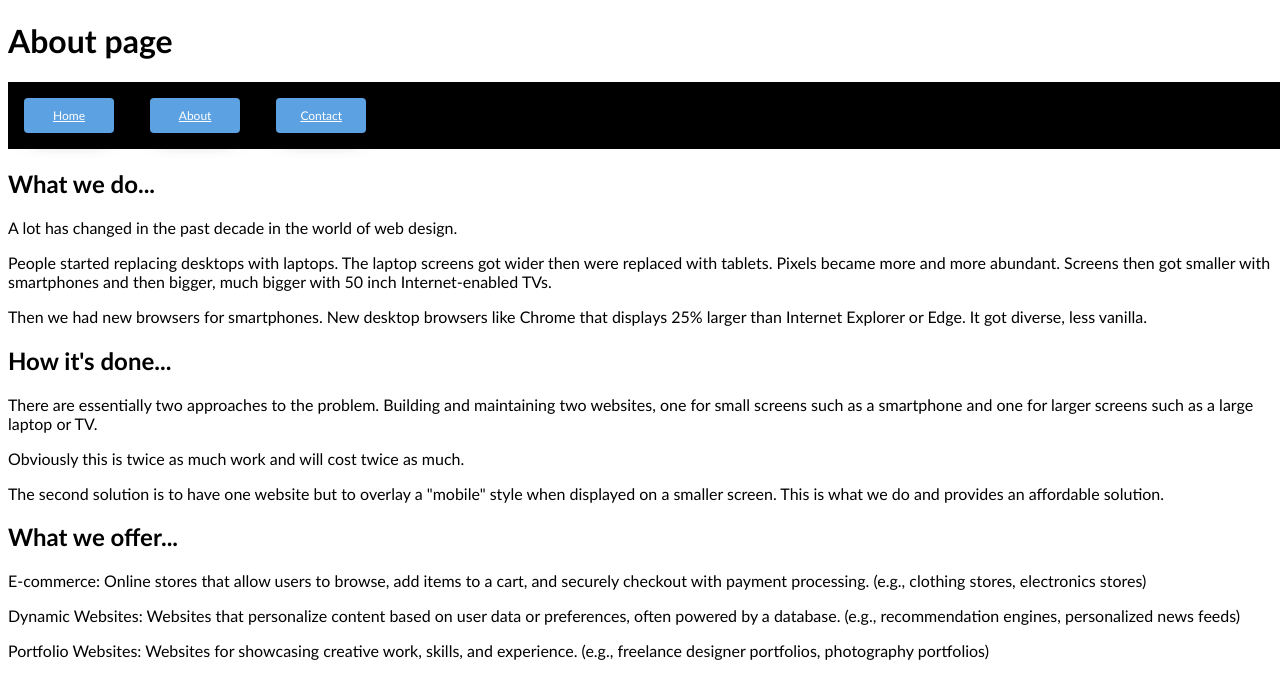
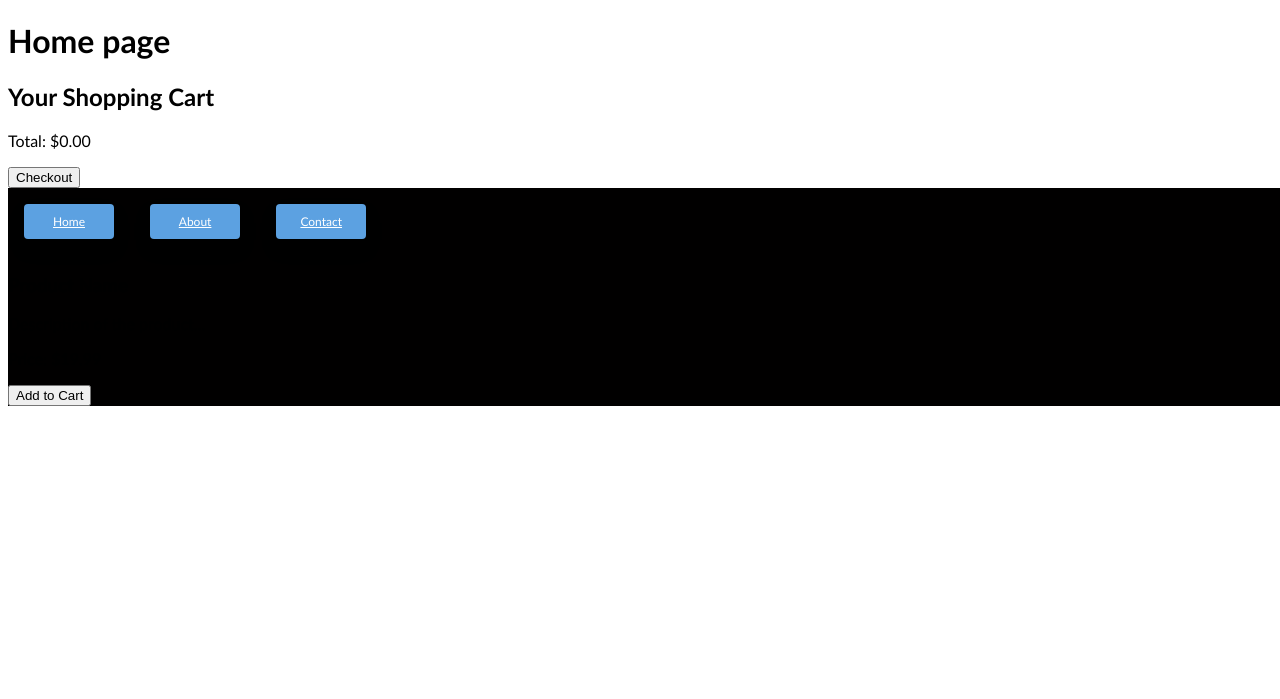
Before and after one commit to Ourkid1/Jacksrepo, a Flask app: page / in a window 1280 px wide. Shown: the top 699 px of the page. Run offline with Flask 3, Linux system fonts and the light colour scheme.

Commit message:
Update home.html

```diff
--- a/templates/home.html
+++ b/templates/home.html
@@ -3,69 +3,84 @@
 <head>
   <meta charset="UTF-8">
   <meta http-equiv="X-UA-Compatible" content="IE=edge">
-    <meta name='viewport' content='width=device-width, initial-scale=1.0'>
+  <meta name='viewport' content='width=device-width, initial-scale=1.0'/>
   <title>Home</title>
-    <link rel="stylesheet" href="{{ url_for('static', filename='about_style.css') }}">
+  <link rel="stylesheet" href="{{ url_for('static', filename='home_style.css') }}">
 </head>
 <body>
 
-<!-- Main Content -->
-<h1>About page</h1>
-<!-- Your homepage content goes here -->
+<h1>Home page</h1>
+<div class="cart">
+  <h2>Your Shopping Cart</h2>
+  <ul class="cart-items">
+  </ul>
+  <div class="cart-total">
+    <p>Total: $<span class="total-price">0.00</span></p>
+  </div>
+  <button class="checkout-btn">Checkout</button>
+</div>
 
-<!-- Navigation Bar -->
 <div class="container">
   <div class="navbar-header">
     <span class="icon-bar"></span>
     <span class="icon-bar"></span>
     <span class="icon-bar"></span>
-    </div>
+  </button>
     <a class="navbar-brand" href="/">Home</a>
     <a class="navbar-brand" href="/about">About</a>
     <a class="navbar-brand" href="/contact">Contact</a>
   </div>
 
-<!-- Additional Content -->
-<h2>What we do...</h2>
-<p>A lot has changed in the past decade in the world of web design.</p>
-<p>
-    People started replacing desktops with laptops. The laptop screens
-    got wider then were replaced with tablets. Pixels became more and more abundant.
-    Screens then got smaller with smartphones and then bigger, much bigger with 50 inch
-    Internet-enabled TVs.
-</p>
-<p>
-    Then we had new browsers for smartphones. New desktop browsers like Chrome that
-    displays 25% larger than Internet Explorer or Edge. It got diverse, less vanilla.
-</p>
+  <div class="product">
+    <h3>Product Name</h3>
+    <p>Description of the product...</p>
+    <p>Price: $<span class="product-price">19.99</span></p>
+    <button class="add-to-cart-btn">Add to Cart</button>
+  </div>
+</div>
 
-<h2>How it's done...</h2>
-<p>
-    There are essentially two approaches to the problem. Building and maintaining two
-    websites, one for small screens such as a smartphone and one for larger screens such
-    as a large laptop or TV.
-</p>
-<p>
-    Obviously this is twice as much work and will cost twice as much.
-</p>
-<p>
-    The second solution is to have one website but to overlay a "mobile" style when
-    displayed on a smaller screen. This is what we do and provides an affordable
-    solution.
-</p>
+<script>
+  const cartItemsList = document.querySelector('.cart-items');
+  const totalPriceSpan = document.querySelector('.total-price');
+  const checkoutBtn = document.querySelector('.checkout-btn');
+  const addToCartBtn = document.querySelector('.add-to-cart-btn');
+  const productPriceSpan = document.querySelector('.product-price');
 
-<h2>What we offer...</h2>
+  // Function to add item to cart
+  function addToCart() {
+    const itemName = 'Product Name';  // Replace with actual product name retrieved from data
+    const price = parseFloat(productPriceSpan.textContent);
 
-<p>
-    E-commerce: Online stores that allow users to browse, add items to a cart, and securely checkout with payment processing. (e.g., clothing stores, electronics stores)
-</p>
+    // Check if item already exists in the cart (optional)
+    // You can add logic to prevent duplicate entries or update quantity
+    // let itemFound = false;
+    // for (const item of cartItemsList.children) {
+    //   if (item.textContent.includes(itemName)) {
+    //     itemFound = true;
+    //     break;
+    //   }
+    // }
 
-<p>
-    Dynamic Websites: Websites that personalize content based on user data or preferences, often powered by a database. (e.g., recommendation engines, personalized news feeds)
-</p>
+    // If item not found or you don't check for duplicates, add it to the list
+    // const listItem = document.createElement('li');
+    // listItem.textContent = itemName + ' - $' + price.toFixed(2);
+    // cartItemsList.appendChild(listItem);
 
-<p>
-Portfolio Websites: Websites for showcasing creative work, skills, and experience. (e.g., freelance designer portfolios, photography portfolios)
-</p>
+    // Update total price
+    totalPriceSpan.textContent = (parseFloat(totalPriceSpan.textContent) + price).toFixed(2);
+
+    // Optional: Display a message or update the UI to indicate adding to cart
+    alert('"' + itemName + '" added to cart!');
+  }
+
+  addToCartBtn.addEventListener('click', addToCart);
+
+  // Functionality for checkout button (replace with your checkout logic)
+  checkoutBtn.addEventListener('click', () => {
+    // Handle checkout process (e.g., redirect to checkout page)
+    alert('You are being redirected to checkout!');
+  });
+</script>
+
 </body>
 </html>
```
Lines whose indentation alone changed are shown as unchanged.
